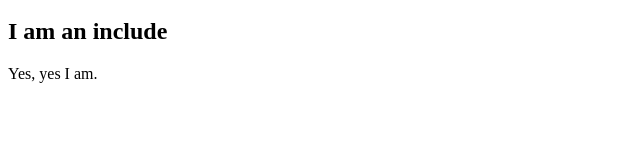
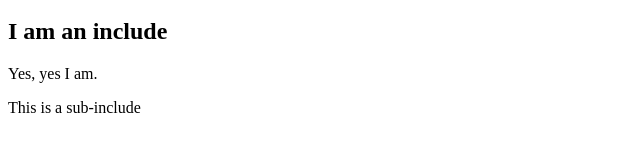
Before and after one commit to iron-io/docs, a Jekyll site: the page built from index.md, in a window 1280 px wide. Shown: the part 144-300 px from the top of the page, without its empty margins (0-640 px from the left). Built offline with Jekyll 4.4.1, drawn with Linux system fonts in a browser that asks for light colours.

Commit message:
Testing sub-includes.

```diff
--- /dev/null
+++ b/_includes/ruby/test.md
@@ -0,0 +1 @@
+This is a sub-include
--- a/index.md
+++ b/index.md
@@ -8,3 +8,5 @@ title: Welcome
 Here is a [page](/test)
 
 {% include includeme.md %}
+
+{% include ruby/test.md %}
```
